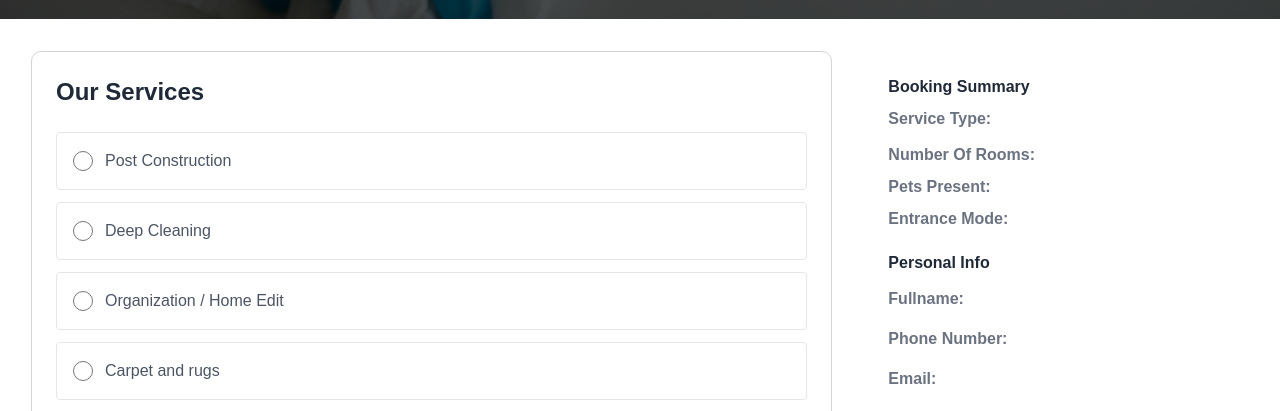
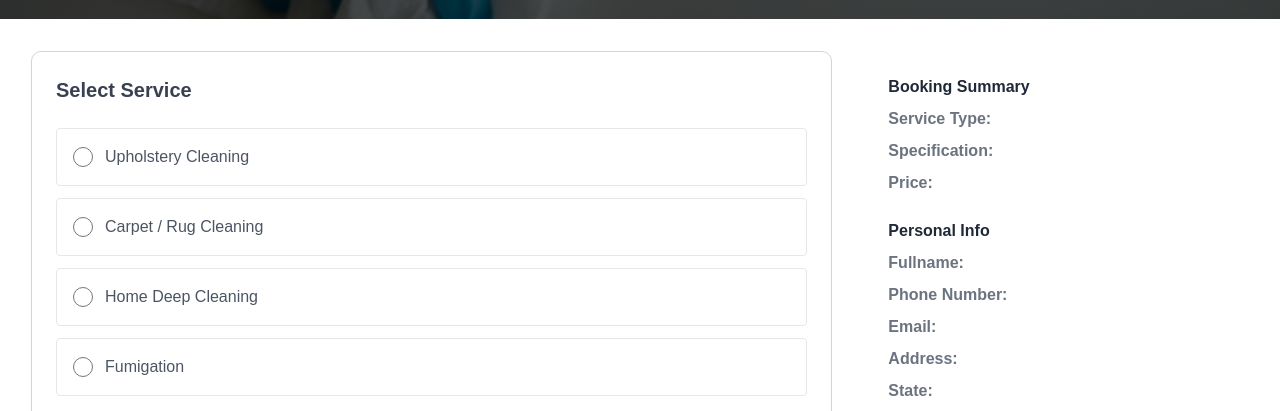
Before and after one commit to Ifenna-Pascal/cleaning-booking-app, a Next.js app: page /bookings in a window 1280 px wide. Shown: the part 541-952 px from the top of the page. Built offline with nearby package versions, Linux system fonts and the light colour scheme; no server answers.

Commit message:
implemnted actuall data

```diff
--- a/src/components/shared/Button/RadioButton.jsx
+++ b/src/components/shared/Button/RadioButton.jsx
@@ -1,15 +1,19 @@
+import { formatter } from "../../../util/capitalize"
 
-function RadioButton({ names, name, ...rest }) {
+function RadioButton({ names, price, name, ...rest }) {
     return (
-        <label id="radio_input" className="flex py-4 w-full border bg-white font-[400] cursor-pointer px-4 border-gray-200 mb-3 rounded-[4px] items-center">
-            <input
+        <label id="radio_input" className="flex py-4 justify-between w-full border bg-white font-[400] cursor-pointer px-4 border-gray-200 mb-3 rounded-[4px] items-center">
+          <div className="flex items-center">
+          <input
                 id="radio_input"
                 type="radio"
                 name={name}
-                className="mr-3 rounded-[4px] text-secondary dark:text-white dark:bg-white cursor-pointer bg-secondary accent-secondary focus:accent-secondary w-5 h-5"
+                className="mr-3 rounded-[4px] text-secondary capitalize dark:text-white dark:bg-white cursor-pointer bg-secondary accent-secondary focus:accent-secondary w-5 h-5"
                 {...rest}
             />
-            <span className='text-gray-600 font-poppins text-base'>{names}</span>
+            <span className='text-gray-600 font-poppins capitalize text-base'>{names}</span>
+          </div>
+          {price && <p>{formatter.format(price)}</p>}
         </label>
     )
 }
--- a/src/context/BookingProvider.jsx
+++ b/src/context/BookingProvider.jsx
@@ -1,52 +1,43 @@
+import { info } from "autoprefixer";
 import { createContext, useState } from "react";
 export const BookingContext  = createContext();
 
 export const BookingProvider = ({children}) => {
 const initialState = {
     serviceType: '',
-    noOfBedRooms: {
-        value: '',
-        price: 0,
-    },
-    petsPresent: {
-        value: '',
-        price: 0
-    },
-    entranceMode: '',
+    info: '',
     firstName: '',
     lastName: '',
     email: '',
     address: '',
-    apt: '',
     state: '',
     city: '',
     zip: '',
     date: '',
-    total: 0
 };
 const [mockData, setMockData] = useState(initialState);
+// const handleChange = (e) => {
+//     switch (e.target.name) {
+//         case  "noOfBedRooms" :
+//             setMockData({...mockData, [e.target.name]: {value: e.target.value, price: parseInt(e.target.value) * 300}, total: mockData.noOfBedRooms.price + mockData.petsPresent.price})
+//             break;
+//         case "petsPresent":
+//             setMockData({...mockData, [e.target.name]: {value: e.target.value, price: (e.target.value === 'No' ? 1 : 2) * 200} , total:mockData.noOfBedRooms.price + mockData.petsPresent.price });
+//             break;
+//         default:
+//             setMockData({ ...mockData, [e.target.name]: e.target.value })
+//     }
+// };
+
+// const updateTotal = (price, selected) => {
+//     console.log(parseInt(selected) * price)
+//     console.log(mockData.total)
+//     setMockData({...mockData, total: mockData.total + mockData.noOfBedRooms.price + mockData.petsPresent.price })
+// }
+
+const updateTotal = () => {};
 const handleChange = (e) => {
-    // setMockData({ ...mockData, [e.target.name]: e.target.value })
-    // if(e.target.name === 'noOfBedRooms'){
-    //     // update total
-    //     setMockData({...mockData, [e.target.name]: e.target.value ,total: parseInt(e.target.value) * 300})
-    // }
-    switch (e.target.name) {
-        case  "noOfBedRooms" :
-            setMockData({...mockData, [e.target.name]: {value: e.target.value, price: parseInt(e.target.value) * 300}, total: mockData.noOfBedRooms.price + mockData.petsPresent.price})
-            break;
-        case "petsPresent":
-            setMockData({...mockData, [e.target.name]: {value: e.target.value, price: (e.target.value === 'No' ? 1 : 2) * 200} , total:mockData.noOfBedRooms.price + mockData.petsPresent.price });
-            break;
-        default:
-            setMockData({ ...mockData, [e.target.name]: e.target.value })
-    }
-};
-
-const updateTotal = (price, selected) => {
-    console.log(parseInt(selected) * price)
-    console.log(mockData.total)
-    setMockData({...mockData, total: mockData.total + mockData.noOfBedRooms.price + mockData.petsPresent.price })
+    setMockData({ ...mockData, [e.target.name]: e.target.value });
 }
 
 return (
--- a/src/section/booking/BookingSteps/StepFive.jsx
+++ b/src/section/booking/BookingSteps/StepFive.jsx
@@ -7,7 +7,7 @@ function StepFive({ handleChange, mockData }) {
     return (
         <form className='flex flex-col items-start w-full h-full'>
             <div className='w-full'>
-                <h1 className='text-2xl text-gray-800 font-poppins font-semibold mb-3 text-left'>Contact Info</h1>
+                <h1 className='lg:text-xl text-base text-gray-800 font-poppins font-semibold mb-3 text-left'>Contact Info</h1>
                 <div className='grid grid-cols-2 mb-4 w-full gap-4'>
                     <InputField
                         placeholder="First Name"
@@ -45,7 +45,7 @@ function StepFive({ handleChange, mockData }) {
                 </div>
             </div>
             <div className='w-full my-3'>
-                <h1 className='text-2xl text-gray-800 font-poppins font-semibold mb-3 text-left'>Property Info</h1>
+                <h1 className='lg:text-xl text-base text-gray-800 font-poppins font-semibold mb-3 text-left'>Property Info</h1>
                 <div className='grid grid-cols-2 mb-4 w-full gap-4'>
                     <InputField
                         placeholder="Address"
@@ -54,22 +54,16 @@ function StepFive({ handleChange, mockData }) {
                         name="address"
                         required
                     />
-                    <InputField
-                        placeholder="#Apt"
-                        onChange={handleChange}
-                        value={apt}
-                        name="apt"
-                        required
-                    />
-                </div>
-                <div className='gap-4 grid lg:grid-cols-3'>
-                    <InputField
+                     <InputField
                         placeholder="State"
                         onChange={handleChange}
                         value={state}
                         name='state'
                         required
                     />
+                </div>
+                <div className='gap-4 grid lg:grid-cols-2'>
+
                     <InputField
                         placeholder="City"
                         onChange={handleChange}
@@ -87,7 +81,7 @@ function StepFive({ handleChange, mockData }) {
                 </div>
             </div>
             <div className='w-full my-3 pb-24 lg:pb-4'>
-                <h1 className='text-2xl text-gray-800 font-poppins font-semibold mb-3 text-left'>Select Service Date</h1>
+                <h1 className='lg:text-xl text-base text-gray-800 font-poppins font-semibold mb-3 text-left'>Select Service Date</h1>
                 <div className='grid grid-cols-1 '>
                     <InputField
                         placeholder="Select Date"
--- a/src/section/booking/BookingSteps/StepTwo.jsx
+++ b/src/section/booking/BookingSteps/StepTwo.jsx
@@ -1,24 +1,34 @@
-import RadioButton from '../../../components/shared/Button/RadioButton'
-import { bedRooms } from '../../../util/services'
+import { useEffect, useState } from 'react';
+import RadioButton from '../../../components/shared/Button/RadioButton';
+import Pricing from '../../../util/pricing';
+import { bedRooms } from '../../../util/services';
+
 
 function StepTwo({ mockData, handleChange}) {
-    const updateState = (e) => {
-        handleChange(e);
-    }
+    const {serviceType} = mockData;
+    const [serviceInfo, setServiceInfo] = useState([])
+    useEffect(()=> {
+       const result =  Pricing.find(x => x.name === serviceType);
+       result && setServiceInfo([...result.services])
+       console.log(result)
+    }, [serviceType])
+
     return (
         <div className='flex flex-col items-start'>
-            <h1 className='text-2xl text-gray-800 font-poppins font-semibold mb-6 text-center'>How Many Bedrooms?</h1>
+            <h1 className='text-2xl text-gray-800 font-poppins font-semibold mb-6 text-center'>Select Specification</h1>
             {
-                bedRooms.map(roomInfo => {
-                    console.log(mockData?.noOfBedRooms?.value === roomInfo.value)
+                serviceInfo && serviceInfo.map(service => {
+                    console.log(service.type);
+
                     return (
-                        <div key={roomInfo.value} className="w-full">
+                        <div key={service.id} className="w-full">
                             <RadioButton
-                                checked={mockData?.noOfBedRooms?.value === roomInfo.value}
-                                value={roomInfo.value}
-                                onChange={updateState}
-                                name='noOfBedRooms'
-                                names={roomInfo.name}
+                                checked={mockData?.info === service.type + "-" + service.price}
+                                value={service.type + "-" +  service.price}
+                                onChange={handleChange}
+                                name='info'
+                                price={service.price}
+                                names={service.type}
                             />
                         </div>
                     )
--- a/src/section/booking/BookingSteps/index.jsx
+++ b/src/section/booking/BookingSteps/index.jsx
@@ -1,18 +1,18 @@
 import RadioButton from '../../../components/shared/Button/RadioButton';
+import Pricing from '../../../util/pricing';
 import { services } from '../../../util/services'
 
 function BookingIndexPage({ handleChange, mockData }) {
 
   return (
     <div className='flex flex-col items-start w-full h-full'>
-      <h1 className='text-2xl text-gray-800  font-poppins font-semibold mb-6 text-center'>Our Services</h1>
+      <h1 className='lg:text-xl text-base  text-gray-700  font-poppins font-semibold mb-6 text-center'>Select Service</h1>
       {
 
 
-        services.slice(1).map(service => (
+        Pricing.map(service => (
 
           <div key={service.id} className="w-full">
-            {console.log(mockData?.serviceType )}
             <RadioButton
               checked={mockData?.serviceType === service.name}
               value={service.name}
--- a/src/section/booking/Review.jsx
+++ b/src/section/booking/Review.jsx
@@ -1,11 +1,18 @@
-import React, {useState} from 'react'
+import React, {useEffect, useState} from 'react'
 import Button from '../../components/shared/Button'
 import { addDocument } from '../../db/dbMethods'
-import capitalize from '../../util/capitalize'
+import {capitalize, formatter} from '../../util/capitalize'
 import { send } from 'emailjs-com';
 import { toast } from 'react-toastify';
+import Pricing from '../../util/pricing';
 
-function Review({ data: { firstName, lastName, email, phoneNumber, address, city, state, zip, apt, date, name, serviceType, noOfBedRooms, petsPresent, entranceMode, total }, step }) {
+function Review({ data: { firstName, lastName, email, phoneNumber, info, address, city, state, zip,  date, serviceType}, step }) {
+    // const [serviceInfo, setServiceInfo] = useState()
+    // useEffect(()=> {
+    //    const result =  Pricing.find(x => x.name === serviceType);
+    //    setServiceInfo(result)
+    // }, [serviceType])
+    console.log(info, "ifooo")
     const [loading, setLoading] = useState(false);
     const insertDcoument = () => {
        try {
@@ -35,25 +42,23 @@ function Review({ data: { firstName, lastName, email, phoneNumber, address, city
     return (
         <div className="md:p-6 rounded-[10px] ">
             <h2 className="text-left mb-2 font-poppins text-gray-800 font-semibold text-base">Booking Summary </h2>
-            <h2 className='text-base text-gray-500 font-poppins  text-left'><span className="font-semibold">Service Type: </span>{serviceType ? `${capitalize(serviceType)} Cleaning` : ""}</h2>
+            <h2 className='text-base text-gray-500 font-poppins  text-left'><span className="font-semibold">Service Type: </span>{capitalize(serviceType)}</h2>
+            <h2 className='text-base text-gray-500 font-poppins py-2 text-left'><span className="font-semibold">Specification: </span>{capitalize(info.split('-')[0])}</h2>
+            <h2 className='text-base text-gray-500 font-poppins  text-left'><span className="font-semibold">Price: </span>{info && formatter.format(Number(info.split('-')[1]))}</h2>
             <div className="py-3 flex flex-col space-y-2">
-                <span className="text-base font-poppins text-gray-500 "><span className="font-semibold">Number Of Rooms:</span>{noOfBedRooms?.value ? `${noOfBedRooms.value} Bed Rooms` : ""}</span>
-                <span className="text-base font-poppins text-gray-500 "><span className="font-semibold">Pets Present: </span>{petsPresent?.value ? petsPresent?.value: ""} </span>
-                <span className="text-base font-poppins text-gray-500 "><span className="font-semibold">Entrance Mode: </span> {entranceMode ? `${entranceMode}  ` : ""} </span>
-
                 <div className="py-3 flex flex-col space-y-2">
                     <h2 className='text-base text-gray-800 font-poppins font-semibold text-left'>Personal Info</h2>
-                    <span className="text-base font-poppins text-gray-500 py-1"><span className="font-semibold">Fullname: </span>{firstName ? `${capitalize(firstName)} ${lastName && capitalize(lastName)} ` : ""} </span>
-                    <span className="text-base font-poppins text-gray-500 py-1"> <span className="font-semibold">Phone Number: </span>{phoneNumber ? `${phoneNumber}` : ""} </span>
-                    <span className="text-base font-poppins text-gray-500 py-1"><span className="font-semibold">Email: </span>{email ? `${email}` : ""} </span>
-                    <span className="text-base font-poppins text-gray-500 py-1"><span className="font-semibold">Address: </span>{address ? `${address}` : ""} </span>
-                    <span className="text-base font-poppins text-gray-500 py-1"><span className="font-semibold">State: </span>{state ? `${state}` : ""} </span>
-                    <span className="text-base font-poppins text-gray-500 py-1"><span className="font-semibold">Zip:</span>{zip ? `${zip}` : ""} </span>
-                    <span className="text-base font-poppins text-gray-500 py-1"><span className="font-semibold">Date:</span>{date ? `${date}` : ""} </span>
-                    <span className="text-base font-poppins text-gray-500 py-1 border-t-1 "><span className="font-semibold">Total:</span>{total ? `${total}` : ""} </span>
+                    <span className="text-base font-poppins text-gray-500 "><span className="font-semibold">Fullname: </span>{capitalize(firstName)} {capitalize(lastName)} </span>
+                    <span className="text-base font-poppins text-gray-500 "> <span className="font-semibold">Phone Number: </span>{phoneNumber} </span>
+                    <span className="text-base font-poppins text-gray-500 "><span className="font-semibold">Email: </span>{email} </span>
+                    <span className="text-base font-poppins text-gray-500 "><span className="font-semibold">Address: </span>{address} </span>
+                    <span className="text-base font-poppins text-gray-500 "><span className="font-semibold">State: </span>{state} </span>
+                    <span className="text-base font-poppins text-gray-500 "><span className="font-semibold">Zip:</span>{zip} </span>
+                    <span className="text-base font-poppins text-gray-500 "><span className="font-semibold">Date:</span>{date}</span>
+                    <h2 className='text-base text-gray-800 font-poppins mt-2 font-semibold text-left'>Total: <span className='text-gray-500'>{info && formatter.format(Number(info.split('-')[1]))}</span></h2>
                 </div>
             </div>
-          {firstName && lastName && email && phoneNumber && address && city && state && serviceType && noOfBedRooms  && petsPresent &&  date && <Button text={loading ? 'Paying...' : 'Pay Now'} onClick={insertDcoument} />}
+          {firstName && lastName && email && phoneNumber && address && city && state && serviceType &&  date && <Button text={loading ? 'Paying...' : 'Pay Now'} onClick={insertDcoument} />}
         </div>
     )
 }
--- a/src/section/home/Remark.jsx
+++ b/src/section/home/Remark.jsx
@@ -1,3 +1,4 @@
+/* eslint-disable @next/next/no-img-element */
 import React from 'react'
 import RemarkList from '../../components/RemarkList'
 import Images from '../../util/images'
--- a/src/util/capitalize.js
+++ b/src/util/capitalize.js
@@ -1,3 +1,12 @@
-export default function capitalize (string) {
+export function capitalize (string) {
     return string.charAt(0).toUpperCase() + string.slice(1, string.length);
 }
+
+export const formatter = new Intl.NumberFormat('en-US', {
+    style: 'currency',
+    currency: 'NGN',
+
+    // These options are needed to round to whole numbers if that's what you want.
+    //minimumFractionDigits: 0, // (this suffices for whole numbers, but will print 2500.10 as $2,500.1)
+    maximumFractionDigits: 0, // (causes 2500.99 to be printed as $2,501)
+});
--- /dev/null
+++ b/src/util/pricing.js
@@ -0,0 +1,100 @@
+const Pricing = [
+    {
+      "id": 1,
+       "name":  "Upholstery Cleaning",
+       "services":  [
+        {
+            "type" : "head board and bed frame",
+            "price" : 20000
+        },
+        {
+            "type" : "single seater",
+            "price": 5000
+        },
+        {
+            "type" : "dinning chairs",
+            "price" : 3000
+        },
+        {
+            "type": "royal chairs",
+            "price" : 5000
+        }
+    ]
+    },
+    {
+        "id": 2,
+       "name" : "Carpet / Rug Cleaning",
+       "services":  [
+        {
+            "type" : "small",
+            "price": 5000
+        },
+        {
+            "type": "medium",
+            "price": 10000
+        },
+        {
+            "type": "big",
+            "price": 15000
+        },
+        {
+            "type": "Extra-Large",
+            "price": 25000
+        }
+    ]
+    },
+    {
+      "id": 3,
+      "name":   "Home Deep Cleaning",
+      "services":  [
+        {
+            "type" : "1 Bedroom",
+            "price": 25000
+        },
+        {
+            "type": "2 Bedroom",
+            "price": 45000
+        },
+        {
+            "type": "3 Bedroom",
+            "price": 55000
+        },
+        {
+            "type": "4 Bedroom",
+            "price": 65000
+        },
+        {
+            "type": "5 Bedroom",
+            "price": 80000
+        }
+    ]
+    },
+    {
+       "id" : 4,
+       "name" : "Fumigation",
+       "services": [
+        {
+            "type" : "1 Bedroom",
+            "price": 15000
+        },
+        {
+            "type": "2 Bedroom",
+            "price": 20000
+        },
+        {
+            "type": "3 Bedroom",
+            "price": 30000
+        },
+        {
+            "type": "4 Bedroom",
+            "price": 35000
+        },
+        {
+            "type": "5 Bedroom",
+            "price": 45000
+        }
+    ]
+    }
+]
+
+export default Pricing;
```
Also changed, not shown: src/section/booking/ConditionHandler.js (+4 -4 lines), src/section/booking/index.jsx (+1 -10 lines).
